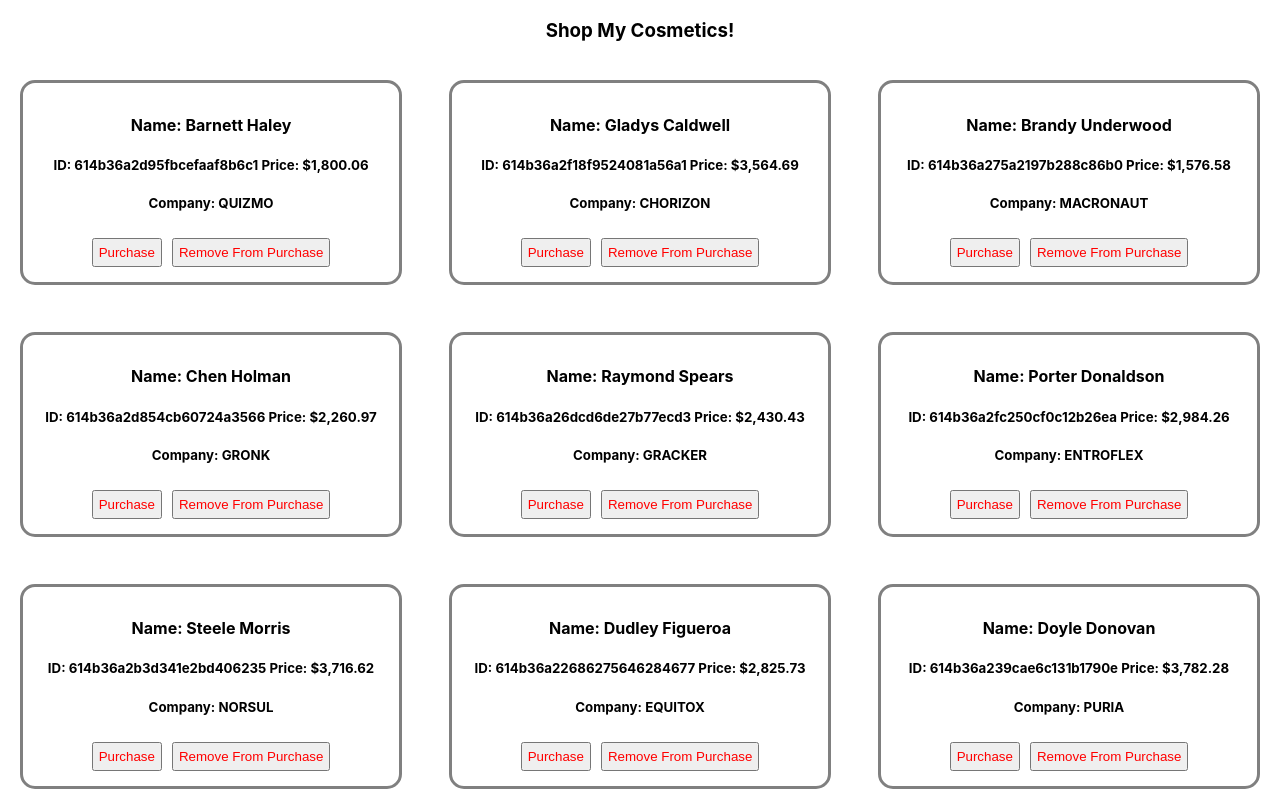
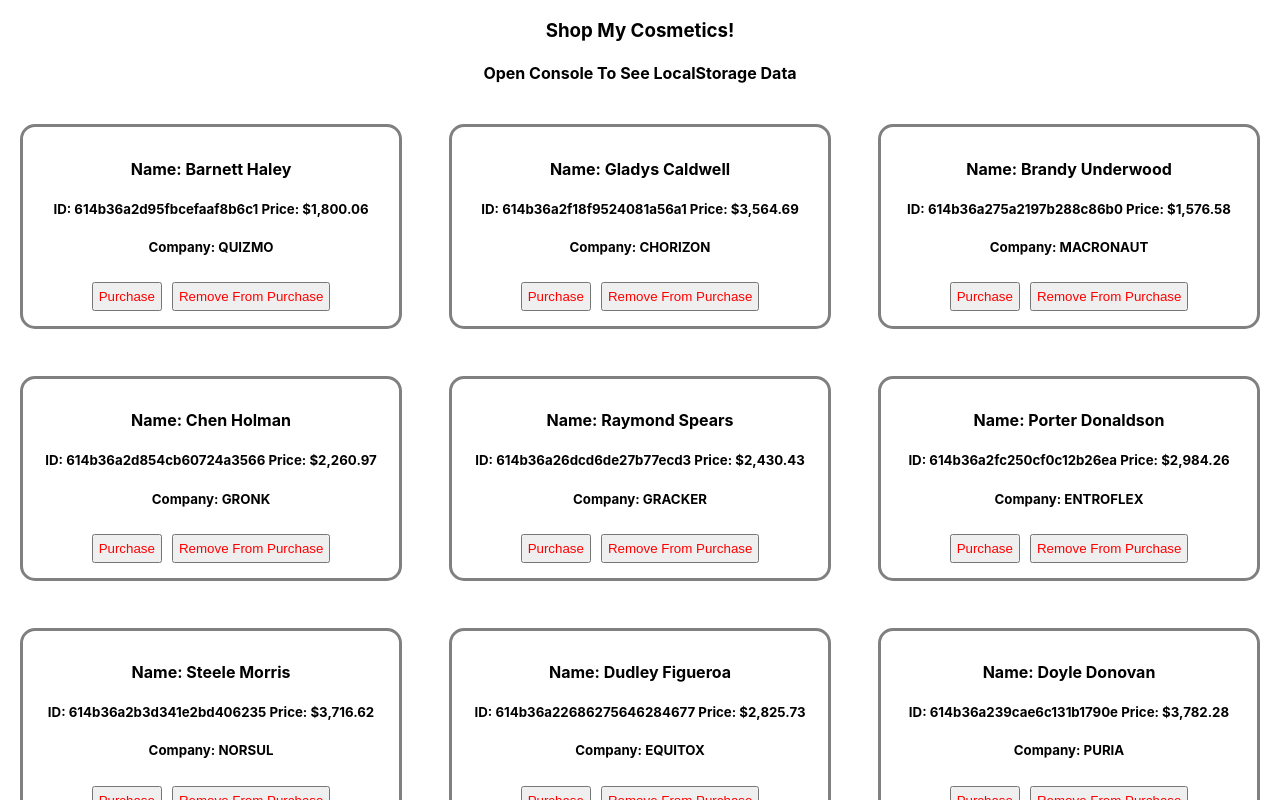
Before and after one commit to hasan75/react-localStorage-explore, a React (Create React App) app: page / in a window 1280 px wide. Shown: the top 800 px of the page. Built offline with nearby package versions, Linux system fonts and the light colour scheme.

Commit message:
data updated

```diff
--- a/src/components/Cosmetics/Cosmetics.js
+++ b/src/components/Cosmetics/Cosmetics.js
@@ -17,6 +17,7 @@ const Cosmetics = () => {
     return (
         <div>
             <h3>Shop My Cosmetics!</h3>
+            <h4>Open Console To See LocalStorage Data </h4>
             <div className="cosmetics">
               {
                 cosmetics.map(cosmetic => <Cosmetic
```
